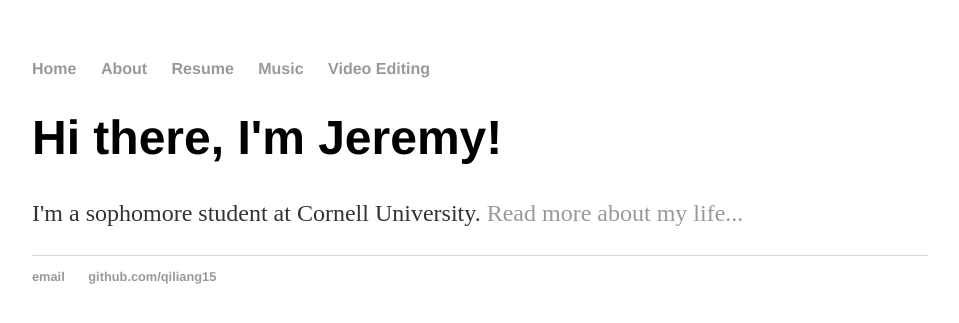
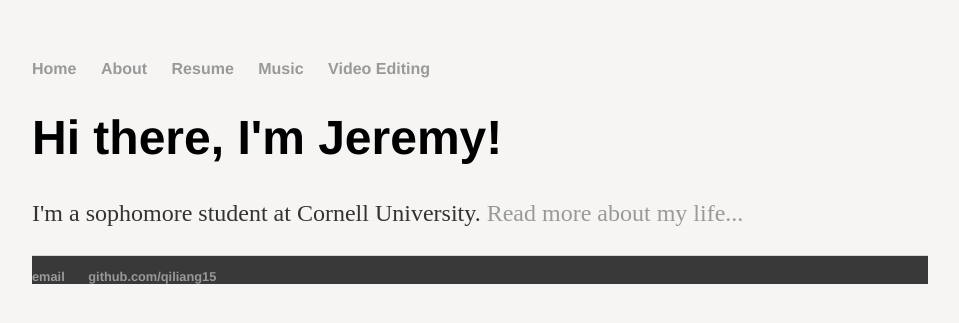
Before and after one commit to jwang115/jwang115.github.io, a Jekyll site: the page built from index.html, in a window 1280 px wide. Shown: the top 323 px of the page, without its empty margins (160-1119 px from the left). Built offline with Jekyll 4.4.1, drawn with Linux system fonts in a browser that asks for light colours.

Commit message:
Font changes with footer and body

```diff
--- a/css/main.css
+++ b/css/main.css
@@ -1,6 +1,7 @@
 body {
     margin: 60px auto;
     width: 70%;
+    background-color: #f6f5f3;
 }
 nav ul, footer ul {
     font-family:'Helvetica', 'Arial', 'Sans-Serif';
@@ -31,6 +32,8 @@ p {
 footer {
     border-top: 1px solid #d5d5d5;
     font-size: .8em;
+    color: #f1f0ee;
+    background-color: #393939;
 }
 
 ul.posts {
```
